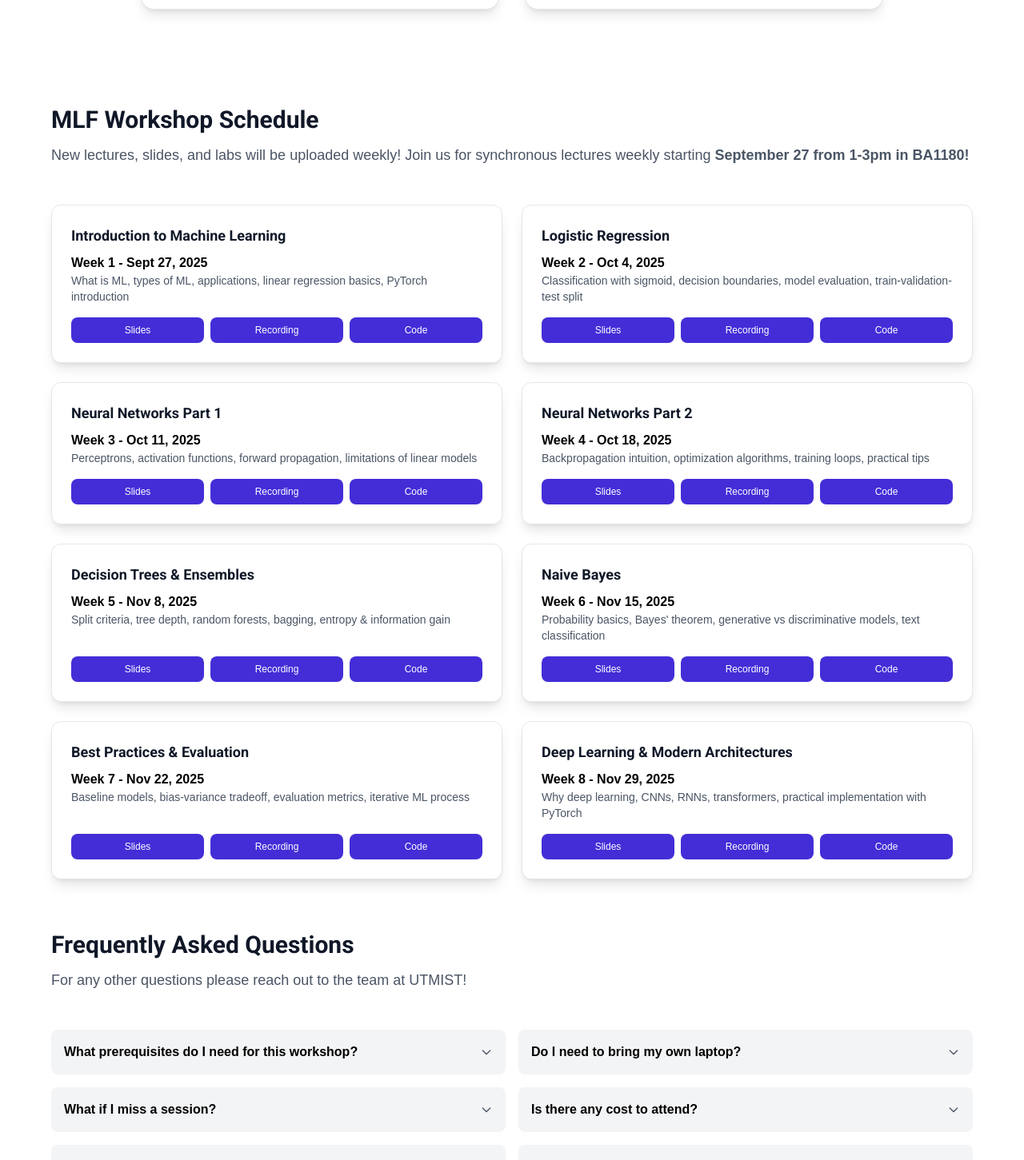
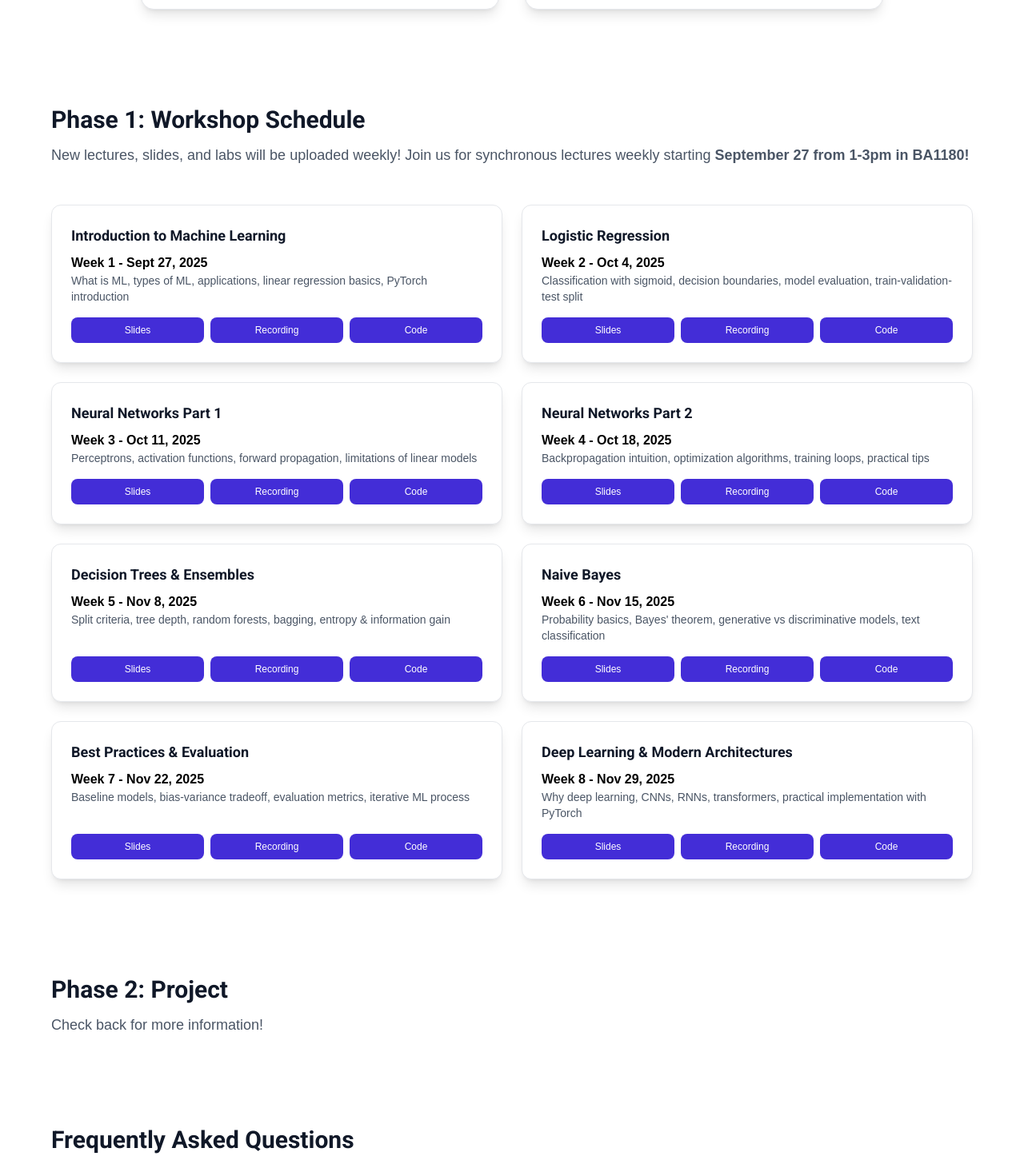
Before and after one commit to UTMIST/UTMIST, a Next.js app in the folder client/: page /ml-fundamentals in a window 1280 px wide. Shown: the part 700-2151 px from the top of the page at 80% size. Built offline with nearby package versions, Linux system fonts and the light colour scheme.

Commit message:
style: phase 1 and 2 content

```diff
--- a/client/src/app/ml-fundamentals/page.tsx
+++ b/client/src/app/ml-fundamentals/page.tsx
@@ -560,7 +560,7 @@ function ScheduleSection({ weekData, onOpenModal }: ScheduleSectionProps) {
     <div className="w-full bg-white px-4 sm:px-6 lg:px-8 pt-30">
       <div className="max-w-6xl mx-auto">
         <div className="text-left mb-12 mt-8 sm:mt-0">
-          <h2 className="text-3xl font-bold text-gray-900 mb-3">MLF Workshop Schedule</h2>
+          <h2 className="text-3xl font-bold text-gray-900 mb-3">Phase 1: Workshop Schedule</h2>
           <p className="text-lg text-gray-600">
             New lectures, slides, and labs will be uploaded weekly! Join us for synchronous lectures weekly starting <b>September 27 from 1-3pm in BA1180!</b>
           </p>
@@ -599,6 +599,21 @@ function ScheduleSection({ weekData, onOpenModal }: ScheduleSectionProps) {
               </div>
             </div>
           ))}
+        </div>
+      </div>
+    </div>
+  );
+}
+
+function ProjectsSection({ }) {
+  return (
+    <div className="w-full bg-white px-4 sm:px-6 lg:px-8 pt-30">
+      <div className="max-w-6xl mx-auto">
+        <div className="text-left mb-12 mt-8 sm:mt-0">
+          <h2 className="text-3xl font-bold text-gray-900 mb-3">Phase 2: Project</h2>
+          <p className="text-lg text-gray-600">
+            Check back for more information!
+          </p>
         </div>
       </div>
     </div>
@@ -849,6 +864,9 @@ export default function MachineLearningFundamentals() {
       onOpenModal={openModal}
     />
 
+    <ProjectsSection
+    />
+
     <FAQSection
       faqData={faqData}
       openFAQ={openFAQ}
```
